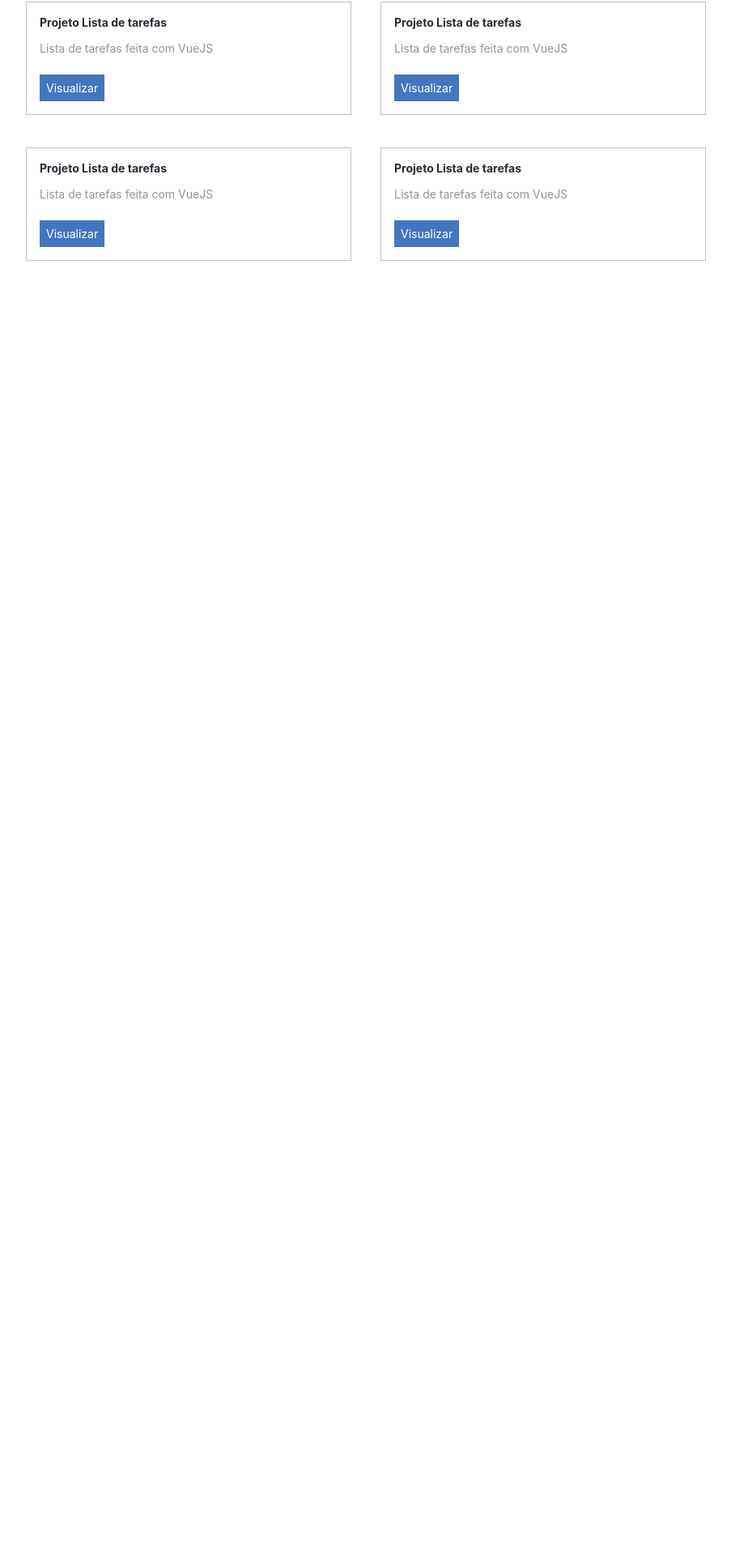
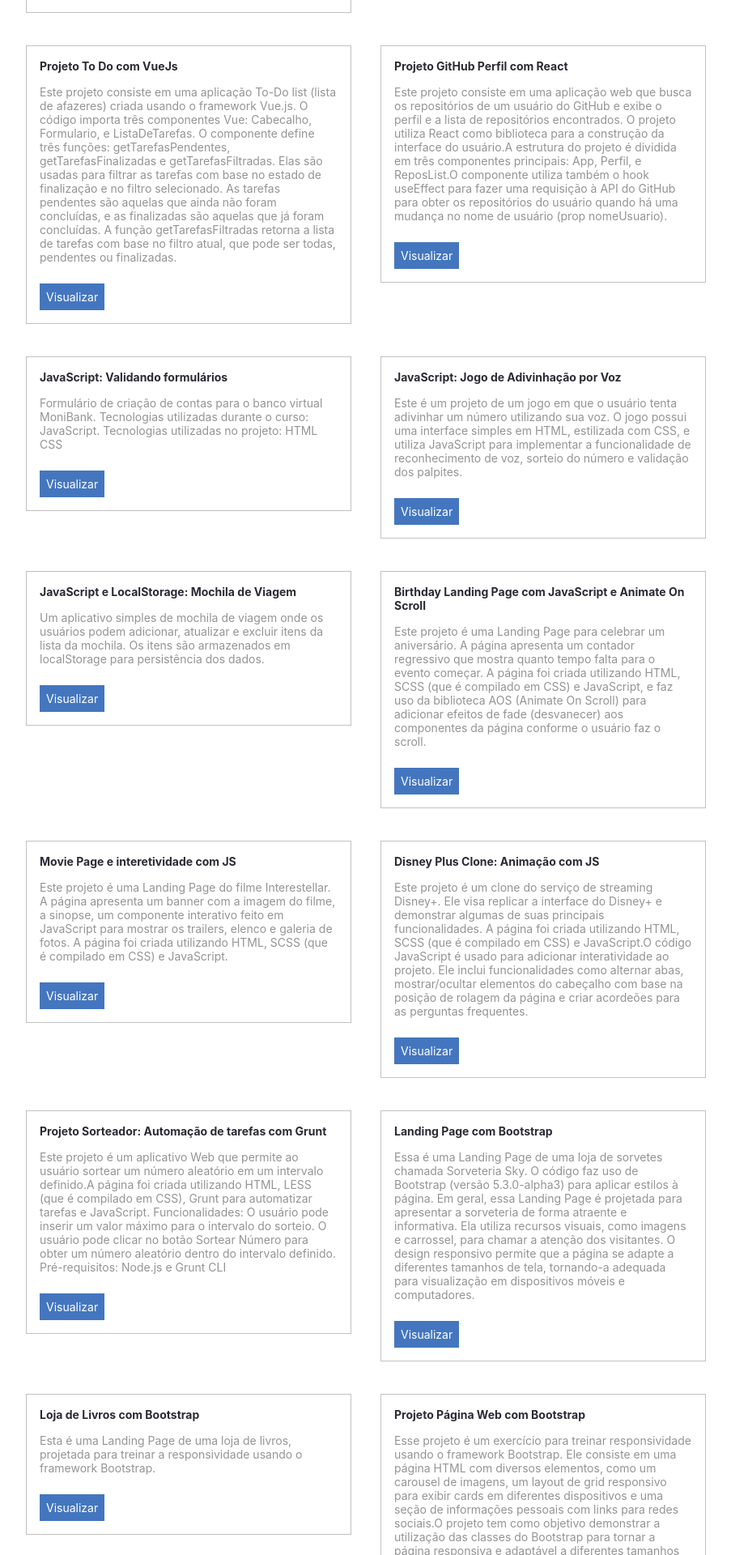
Before and after one commit to eliassgo/portfolio, a React (Create React App) app: page / in a window 1280 px wide. Shown: the part 880-2800 px from the top of the page at 81% size, without its empty margins (280-1183 px from the left). Before the commit the page ends 1282 px from the top, so only its background shows below. Built offline with nearby package versions, Linux system fonts and the light colour scheme; the HTML template or start-up script is replaced by a standard one.

Commit message:
adicionando projetos

```diff
--- a/src/components/Projeto/index.tsx
+++ b/src/components/Projeto/index.tsx
@@ -39,12 +39,19 @@ export const Projeto2 = () => (
 )
 export const Projeto3 = () => (
   <Card>
-    <Title>Projeto Lista de tarefas</Title>
-    <Paragrafo tipo="secundario">Lista de tarefas feita com VueJS</Paragrafo>
-    <LinkBotao
-      href="https://github.com/eliassgo/calculadora_de_imc.git"
-      target="_blank"
-    >
+    <Title>Projeto To Do com VueJs</Title>
+    <Paragrafo tipo="secundario">
+      Este projeto consiste em uma aplicação To-Do list (lista de afazeres)
+      criada usando o framework Vue.js. O código importa três componentes Vue:
+      Cabecalho, Formulario, e ListaDeTarefas. O componente define três funções:
+      getTarefasPendentes, getTarefasFinalizadas e getTarefasFiltradas. Elas são
+      usadas para filtrar as tarefas com base no estado de finalização e no
+      filtro selecionado. As tarefas pendentes são aquelas que ainda não foram
+      concluídas, e as finalizadas são aquelas que já foram concluídas. A função
+      getTarefasFiltradas retorna a lista de tarefas com base no filtro atual,
+      que pode ser todas, pendentes ou finalizadas.
+    </Paragrafo>
+    <LinkBotao href="https://github.com/eliassgo/Todo_Vue.git" target="_blank">
       Visualizar
     </LinkBotao>
   </Card>
@@ -52,10 +59,18 @@ export const Projeto3 = () => (
 
 export const Projeto4 = () => (
   <Card>
-    <Title>Projeto Lista de tarefas</Title>
-    <Paragrafo tipo="secundario">Lista de tarefas feita com VueJS</Paragrafo>
+    <Title>Projeto GitHub Perfil com React</Title>
+    <Paragrafo tipo="secundario">
+      Este projeto consiste em uma aplicação web que busca os repositórios de um
+      usuário do GitHub e exibe o perfil e a lista de repositórios encontrados.
+      O projeto utiliza React como biblioteca para a construção da interface do
+      usuário.A estrutura do projeto é dividida em três componentes principais:
+      App, Perfil, e ReposList.O componente utiliza também o hook useEffect para
+      fazer uma requisição à API do GitHub para obter os repositórios do usuário
+      quando há uma mudança no nome de usuário (prop nomeUsuario).
+    </Paragrafo>
     <LinkBotao
-      href="https://github.com/eliassgo/calculadora_de_imc.git"
+      href="https://github.com/eliassgo/github_perfil.git"
       target="_blank"
     >
       Visualizar
@@ -65,8 +80,12 @@ export const Projeto4 = () => (
 
 export const Projeto5 = () => (
   <Card>
-    <Title>Projeto Lista de tarefas</Title>
-    <Paragrafo tipo="secundario">Lista de tarefas feita com VueJS</Paragrafo>
+    <Title>JavaScript: Validando formulários</Title>
+    <Paragrafo tipo="secundario">
+      Formulário de criação de contas para o banco virtual MoniBank. Tecnologias
+      utilizadas durante o curso: JavaScript. Tecnologias utilizadas no projeto:
+      HTML CSS
+    </Paragrafo>
     <LinkBotao
       href="https://github.com/eliassgo/calculadora_de_imc.git"
       target="_blank"
@@ -78,13 +97,171 @@ export const Projeto5 = () => (
 
 export const Projeto6 = () => (
   <Card>
-    <Title>Projeto Lista de tarefas</Title>
-    <Paragrafo tipo="secundario">Lista de tarefas feita com VueJS</Paragrafo>
+    <Title>JavaScript: Jogo de Adivinhação por Voz</Title>
+    <Paragrafo tipo="secundario">
+      Este é um projeto de um jogo em que o usuário tenta adivinhar um número
+      utilizando sua voz. O jogo possui uma interface simples em HTML,
+      estilizada com CSS, e utiliza JavaScript para implementar a funcionalidade
+      de reconhecimento de voz, sorteio do número e validação dos palpites.
+    </Paragrafo>
     <LinkBotao
-      href="https://github.com/eliassgo/calculadora_de_imc.git"
+      href="https://github.com/eliassgo/secret_number.git"
       target="_blank"
     >
       Visualizar
     </LinkBotao>
   </Card>
 )
+
+export const Projeto7 = () => (
+  <Card>
+    <Title>JavaScript e LocalStorage: Mochila de Viagem</Title>
+    <Paragrafo tipo="secundario">
+      Um aplicativo simples de mochila de viagem onde os usuários podem
+      adicionar, atualizar e excluir itens da lista da mochila. Os itens são
+      armazenados em localStorage para persistência dos dados.
+    </Paragrafo>
+    <LinkBotao
+      href="https://github.com/eliassgo/viagem_mochila.git"
+      target="_blank"
+    >
+      Visualizar
+    </LinkBotao>
+  </Card>
+)
+
+export const Projeto8 = () => (
+  <Card>
+    <Title>Birthday Landing Page com JavaScript e Animate On Scroll</Title>
+    <Paragrafo tipo="secundario">
+      Este projeto é uma Landing Page para celebrar um aniversário. A página
+      apresenta um contador regressivo que mostra quanto tempo falta para o
+      evento começar. A página foi criada utilizando HTML, SCSS (que é compilado
+      em CSS) e JavaScript, e faz uso da biblioteca AOS (Animate On Scroll) para
+      adicionar efeitos de fade (desvanecer) aos componentes da página conforme
+      o usuário faz o scroll.
+    </Paragrafo>
+    <LinkBotao
+      href="https://github.com/eliassgo/birthday_landingPage.git"
+      target="_blank"
+    >
+      Visualizar
+    </LinkBotao>
+  </Card>
+)
+export const Projeto9 = () => (
+  <Card>
+    <Title>Movie Page e interetividade com JS </Title>
+    <Paragrafo tipo="secundario">
+      Este projeto é uma Landing Page do filme Interestellar. A página apresenta
+      um banner com a imagem do filme, a sinopse, um componente interativo feito
+      em JavaScript para mostrar os trailers, elenco e galeria de fotos. A
+      página foi criada utilizando HTML, SCSS (que é compilado em CSS) e
+      JavaScript.
+    </Paragrafo>
+    <LinkBotao
+      href="https://github.com/eliassgo/movie_page.git"
+      target="_blank"
+    >
+      Visualizar
+    </LinkBotao>
+  </Card>
+)
+export const Projeto10 = () => (
+  <Card>
+    <Title>Disney Plus Clone: Animação com JS</Title>
+    <Paragrafo tipo="secundario">
+      Este projeto é um clone do serviço de streaming Disney+. Ele visa replicar
+      a interface do Disney+ e demonstrar algumas de suas principais
+      funcionalidades. A página foi criada utilizando HTML, SCSS (que é
+      compilado em CSS) e JavaScript.O código JavaScript é usado para adicionar
+      interatividade ao projeto. Ele inclui funcionalidades como alternar abas,
+      mostrar/ocultar elementos do cabeçalho com base na posição de rolagem da
+      página e criar acordeões para as perguntas frequentes.
+    </Paragrafo>
+    <LinkBotao
+      href="https://github.com/eliassgo/clone_disneyplus.git"
+      target="_blank"
+    >
+      Visualizar
+    </LinkBotao>
+  </Card>
+)
+export const Projeto11 = () => (
+  <Card>
+    <Title>Projeto Sorteador: Automação de tarefas com Grunt</Title>
+    <Paragrafo tipo="secundario">
+      Este projeto é um aplicativo Web que permite ao usuário sortear um número
+      aleatório em um intervalo definido.A página foi criada utilizando HTML,
+      LESS (que é compilado em CSS), Grunt para automatizar tarefas e
+      JavaScript. Funcionalidades: O usuário pode inserir um valor máximo para o
+      intervalo do sorteio. O usuário pode clicar no botão Sortear Número para
+      obter um número aleatório dentro do intervalo definido. Pré-requisitos:
+      Node.js e Grunt CLI
+    </Paragrafo>
+    <LinkBotao
+      href="https://github.com/eliassgo/sorteador_grunt.git"
+      target="_blank"
+    >
+      Visualizar
+    </LinkBotao>
+  </Card>
+)
+
+export const Projeto12 = () => (
+  <Card>
+    <Title>Landing Page com Bootstrap</Title>
+    <Paragrafo tipo="secundario">
+      Essa é uma Landing Page de uma loja de sorvetes chamada Sorveteria Sky. O
+      código faz uso de Bootstrap (versão 5.3.0-alpha3) para aplicar estilos à
+      página. Em geral, essa Landing Page é projetada para apresentar a
+      sorveteria de forma atraente e informativa. Ela utiliza recursos visuais,
+      como imagens e carrossel, para chamar a atenção dos visitantes. O design
+      responsivo permite que a página se adapte a diferentes tamanhos de tela,
+      tornando-a adequada para visualização em dispositivos móveis e
+      computadores.
+    </Paragrafo>
+    <LinkBotao
+      href="https://github.com/eliassgo/projeto_bootstrap.git"
+      target="_blank"
+    >
+      Visualizar
+    </LinkBotao>
+  </Card>
+)
+export const Projeto13 = () => (
+  <Card>
+    <Title>Loja de Livros com Bootstrap</Title>
+    <Paragrafo tipo="secundario">
+      Esta é uma Landing Page de uma loja de livros, projetada para treinar a
+      responsividade usando o framework Bootstrap.
+    </Paragrafo>
+    <LinkBotao
+      href="https://github.com/eliassgo/Site_Responsivo.Ebac.git"
+      target="_blank"
+    >
+      Visualizar
+    </LinkBotao>
+  </Card>
+)
+export const Projeto14 = () => (
+  <Card>
+    <Title>Projeto Página Web com Bootstrap</Title>
+    <Paragrafo tipo="secundario">
+      Esse projeto é um exercício para treinar responsividade usando o framework
+      Bootstrap. Ele consiste em uma página HTML com diversos elementos, como um
+      carousel de imagens, um layout de grid responsivo para exibir cards em
+      diferentes dispositivos e uma seção de informações pessoais com links para
+      redes sociais.O projeto tem como objetivo demonstrar a utilização das
+      classes do Bootstrap para tornar a página responsiva e adaptável a
+      diferentes tamanhos de tela, além de apresentar alguns dos meus projetos
+      usando cards e carousel de imagens.
+    </Paragrafo>
+    <LinkBotao
+      href="https://github.com/eliassgo/Site_Responsivo.Ebac.git"
+      target="_blank"
+    >
+      Visualizar
+    </LinkBotao>
+  </Card>
+)
--- a/src/components/Projetos/index.tsx
+++ b/src/components/Projetos/index.tsx
@@ -4,7 +4,15 @@ import {
   Projeto3,
   Projeto4,
   Projeto5,
-  Projeto6
+  Projeto6,
+  Projeto7,
+  Projeto8,
+  Projeto9,
+  Projeto10,
+  Projeto11,
+  Projeto12,
+  Projeto13,
+  Projeto14
 } from '../Projeto'
 import Title from '../Title'
 
@@ -32,6 +40,30 @@ const Projetos = () => (
       <li>
         <Projeto6 />
       </li>
+      <li>
+        <Projeto7 />
+      </li>
+      <li>
+        <Projeto8 />
+      </li>
+      <li>
+        <Projeto9 />
+      </li>
+      <li>
+        <Projeto10 />
+      </li>
+      <li>
+        <Projeto11 />
+      </li>
+      <li>
+        <Projeto12 />
+      </li>
+      <li>
+        <Projeto13 />
+      </li>
+      <li>
+        <Projeto14 />
+      </li>
     </Lista>
   </section>
 )
--- a/src/containers/Sobre/index.tsx
+++ b/src/containers/Sobre/index.tsx
@@ -10,6 +10,13 @@ const Sobre = () => (
       atualmente me dedico aos estudos em um curso de graduação de Engenharia de
       Software e estou me especializando em Desenvolvimento Full Stack Java em
       um curso livre.
+    </Paragrafo>
+    <br />
+    <Paragrafo tipo="secundario">
+      Habilidade nos conceitos de Front-End, desenvolvimento de sites, CSS3,
+      HTML5, Web Responsividade, JavaScript, Git e GitHub. Conhecimentos em
+      ferramentas como Jquery, Bootstrap, SASS e LESS. Noções em React.Js,
+      Vue.js, TypeScript.
     </Paragrafo>
     <br />
     <Paragrafo tipo="secundario">
```
